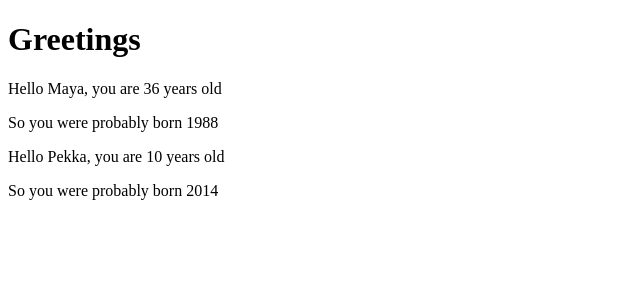
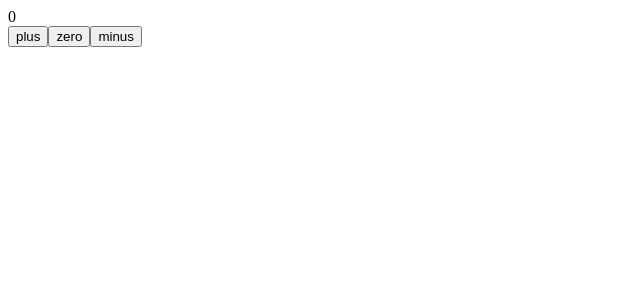
Before and after one commit to ellikiiski/Fullstack-2024, a React (Vite) app in the folder Hiekkalaatikko/: page / in a window 1280 px wide. Shown: the top 300 px of the page, without its empty margins (0-640 px from the left). Built offline with nearby package versions, Linux system fonts and the light colour scheme.

Commit message:
tapahtumakäsittely esimerkki

```diff
--- a/Hiekkalaatikko/src/App.jsx
+++ b/Hiekkalaatikko/src/App.jsx
@@ -1,25 +1,43 @@
-const Hello = ({ name, age }) => { // mistä noit propsit tietää laittaa nimen oikeeseen ja iän oikeeseen muuttujaan??
-  const bornYear = () => new Date().getFullYear() - age
+import { useState } from 'react'
 
+const Display = (props) => {
   return (
-    <div>
-      <p>
-        Hello {name}, you are {age} years old
-      </p>
-      <p>So you were probably born {bornYear()}</p>
-    </div>
+    <div>{props.counter}</div>
+  )
+}
+
+const Button = (props) => {
+  return (
+    <button onClick={props.handleClick}>
+      {props.text}
+    </button>
   )
 }
 
 const App = () => {
-  const nimi = 'Pekka'
-  const ika = 10
+  const [ counter, setCounter ] = useState(0)
+
+  const increaseByOne = () => setCounter(counter + 1)
+
+  const decreaseByOne = () => setCounter(counter - 1)
+  const setToZero = () => setCounter(0)
 
   return (
     <div>
-      <h1>Greetings</h1>
-      <Hello name="Maya" age={26 + 10} />
-      <Hello name={nimi} age={ika} />
+      <Display counter={counter}/>
+
+      <Button
+        handleClick={increaseByOne}
+        text='plus'
+      />
+      <Button
+        handleClick={setToZero}
+        text='zero'
+      />
+      <Button
+        handleClick={decreaseByOne}
+        text='minus'
+      />
     </div>
   )
 }
```
